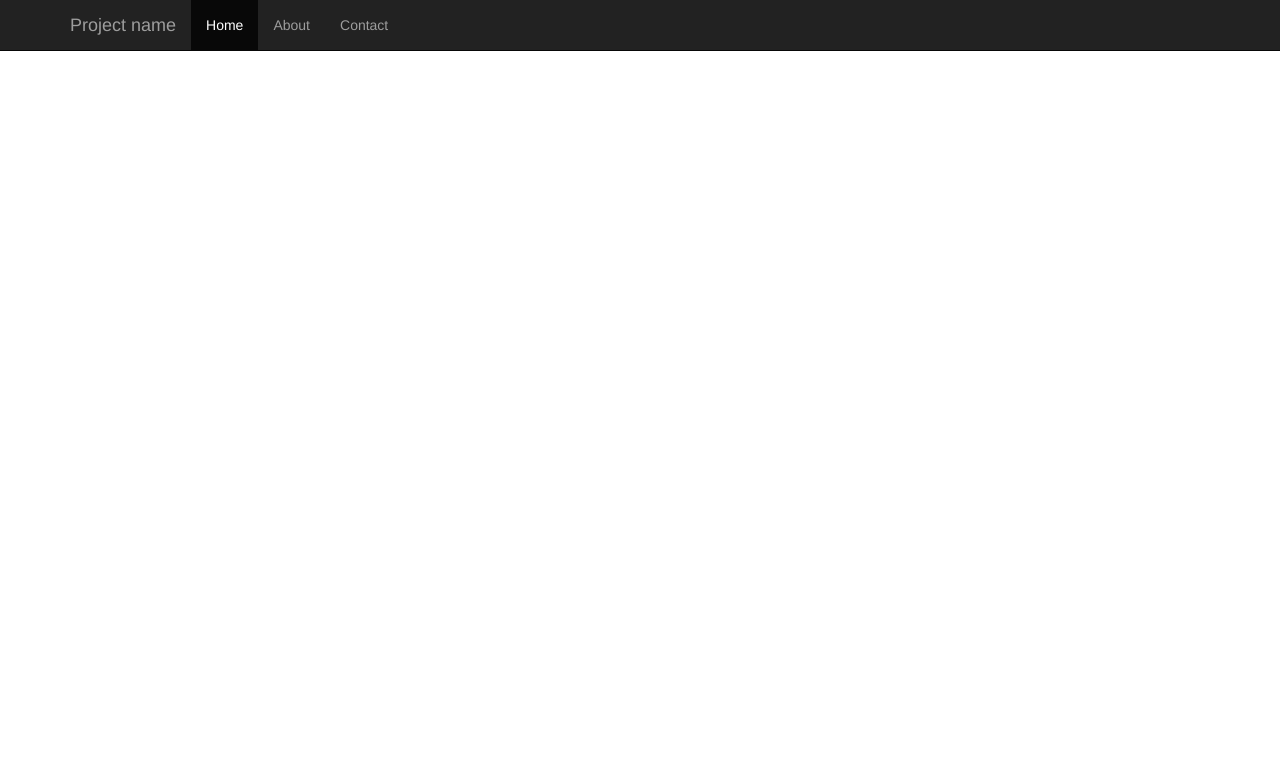
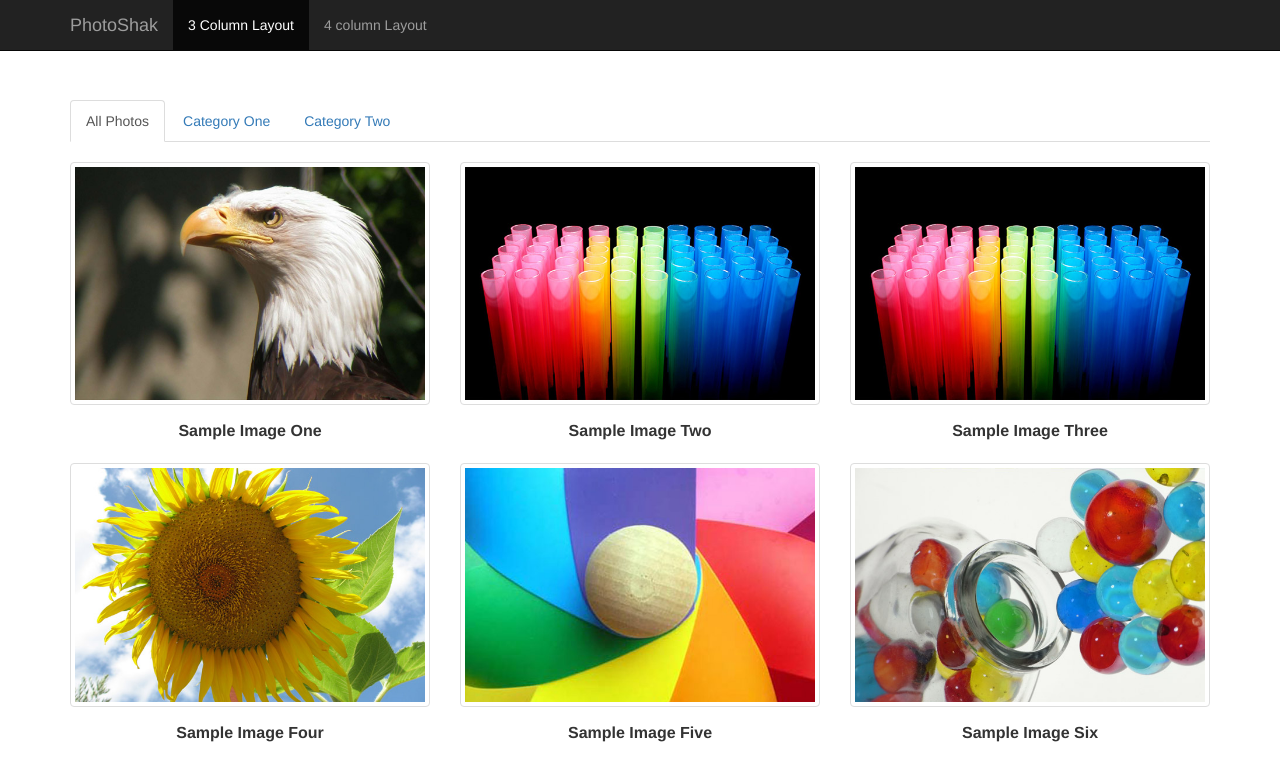
Before and after one commit to cmj123/PhotoShak, a plain HTML site: page index.html in a window 1280 px wide. Drawn offline with nearby package versions, Linux system fonts and the light colour scheme; files that its build step writes are made by us from their sources.

Commit message:
Image grid and category tabs done

```diff
--- a/css/style.css
+++ b/css/style.css
@@ -1,7 +1,16 @@
 body {
   padding-top: 50px;
 }
-.starter-template {
-  padding: 40px 15px;
-  text-align: center;
+
+section{
+	margin:20px 0 20px 0;
+	padding: 30px 0 30px 0;
 }
+
+.title{
+	text-align: center;
+	font-size: 16px;
+	margin-top: 15px;
+	margin-bottom: 20px;
+	font-weight: bold;
+}
--- a/index.html
+++ b/index.html
@@ -6,11 +6,11 @@
     <meta name="viewport" content="width=device-width, initial-scale=1">
     <!-- The above 3 meta tags *must* come first in the head; any other head content must come *after* these tags -->
 
-    <title>Starter Template for Bootstrap</title>
+    <title>PhotoShak</title>
     <!-- Bootstrap core CSS -->
     <link href="css/bootstrap.css" rel="stylesheet">
     <!-- Custom styles for this template -->
-    <link href="style.css" rel="stylesheet">
+    <link href="css/style.css" rel="stylesheet">
   </head>
 
   <body>
@@ -24,20 +24,102 @@
             <span class="icon-bar"></span>
             <span class="icon-bar"></span>
           </button>
-          <a class="navbar-brand" href="#">Project name</a>
+          <a class="navbar-brand" href="#">PhotoShak</a>
         </div>
         <div id="navbar" class="collapse navbar-collapse">
           <ul class="nav navbar-nav">
-            <li class="active"><a href="#">Home</a></li>
-            <li><a href="#about">About</a></li>
-            <li><a href="#contact">Contact</a></li>
+            <li class="active"><a href="index.html">3 Column Layout</a></li>
+            <li><a href="index2.html">4 column Layout</a></li>
           </ul>
         </div><!--/.nav-collapse -->
       </div>
     </nav>
 
     <section>
+      <div class="container">
+        <div>
+          <!-- Nav tabs -->
+          <ul class="nav nav-tabs" role="tablist">
+            <li role="presentation" class="active"><a href="#all" aria-controls="all" role="tab" data-toggle="tab">All Photos</a></li>
+            <li role="presentation"><a href="#one" aria-controls="one" role="tab" data-toggle="tab">Category One</a></li>
+            <li role="presentation"><a href="#two" aria-controls="two" role="tab" data-toggle="tab">Category Two</a></li>
+          </ul>
+          <br>
 
+          <!-- Tab panes -->
+          <div class="tab-content">
+            <div role="tabpanel" class="tab-pane active" id="all">
+
+                <div class="row">
+                  <div class="col-md-4">
+                    <a href="#"><img src="img/sample1.jpg" class="img-thumbnail"></a>
+                    <div class="title">Sample Image One</div>
+                  </div>
+                  <div class="col-md-4">
+                    <a href="#"><img src="img/sample2.jpg" class="img-thumbnail"></a>
+                    <div class="title">Sample Image Two</div>
+                  </div>
+                  <div class="col-md-4">
+                    <a href="#"><img src="img/sample2.jpg" class="img-thumbnail"></a>
+                    <div class="title">Sample Image Three</div>
+                  </div>
+              </div>
+
+              <div class="row">
+                <div class="col-md-4">
+                  <a href="#"><img src="img/sample4.jpg" class="img-thumbnail"></a>
+                  <div class="title">Sample Image Four</div>
+                </div>
+                <div class="col-md-4">
+                  <a href="#"><img src="img/sample5.jpg" class="img-thumbnail"></a>
+                  <div class="title">Sample Image Five</div>
+                </div>
+                <div class="col-md-4">
+                  <a href="#"><img src="img/sample6.jpg" class="img-thumbnail"></a>
+                  <div class="title">Sample Image Six</div>
+                </div>
+              </div>
+
+            </div>
+
+            <div role="tabpanel" class="tab-pane" id="one">
+              <div class="row">
+                  <div class="col-md-4">
+                    <a href="#"><img src="img/sample1.jpg" class="img-thumbnail"></a>
+                    <div class="title">Sample Image One</div>
+                  </div>
+                  <div class="col-md-4">
+                    <a href="#"><img src="img/sample2.jpg" class="img-thumbnail"></a>
+                    <div class="title">Sample Image Two</div>
+                  </div>
+                  <div class="col-md-4">
+                    <a href="#"><img src="img/sample2.jpg" class="img-thumbnail"></a>
+                    <div class="title">Sample Image Three</div>
+                  </div>
+              </div>
+            </div>
+
+            <div role="tabpanel" class="tab-pane" id="two">
+              <div class="row">
+                <div class="col-md-4">
+                  <a href="#"><img src="img/sample4.jpg" class="img-thumbnail"></a>
+                  <div class="title">Sample Image Four</div>
+                </div>
+                <div class="col-md-4">
+                  <a href="#"><img src="img/sample5.jpg" class="img-thumbnail"></a>
+                  <div class="title">Sample Image Five</div>
+                </div>
+                <div class="col-md-4">
+                  <a href="#"><img src="img/sample6.jpg" class="img-thumbnail"></a>
+                  <div class="title">Sample Image Six</div>
+                </div>
+              </div>
+            </div>
+          </div>
+
+        </div>
+
+      </div>
     </section>
 
     <!-- Bootstrap core JavaScript
```
Also changed, not shown: css/index2.html (added).
